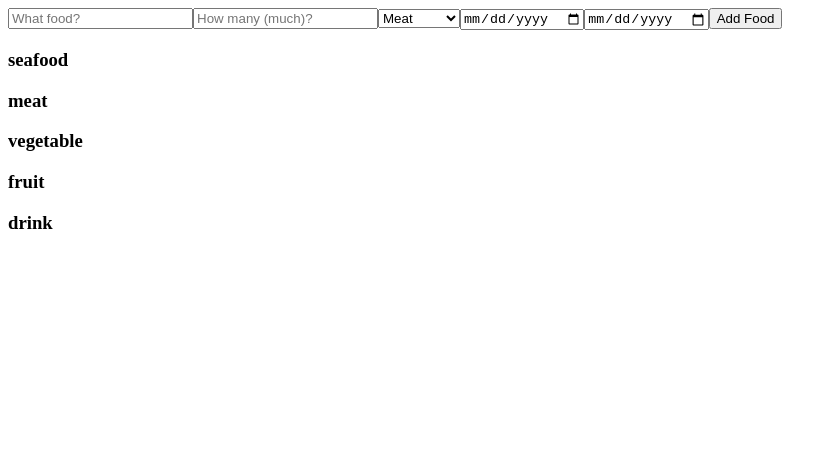
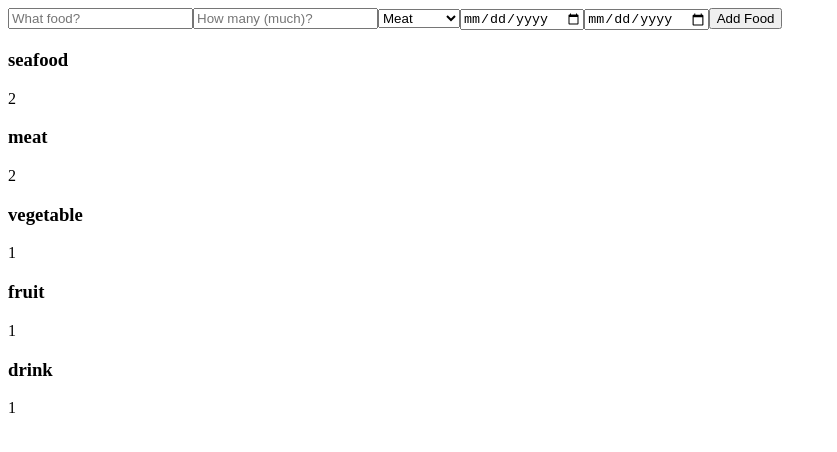
Before and after one commit to trongminh20/my-food, a React (Create React App) app: page / in a window 1280 px wide. Shown: the top 452 px of the page, without its empty margins (0-837 px from the left). Built offline with nearby package versions, Linux system fonts and the light colour scheme.

Commit message:
add containers and finished categories in fridge

```diff
--- a/src/Components/Fridge.jsx
+++ b/src/Components/Fridge.jsx
@@ -1,17 +1,13 @@
-import { foodInput } from "../demoData"
-import FoodTypes from "./FoodTypes"
+import { foodInput } from "../demoData";
+import FoodTypes from "./FoodTypes";
+import { getTypes, categories } from "../Containers/fridgContainer";
+
 export default function Fridge() {
-    const getTypes = (foodIn) => {
-        //remove the duplicate value in food types
-        return [...new Set(foodIn.map(f => { return f.type }))];
-    }
-
-    const getQuantity = () => { }
     return (
         <section id="fridge">
             {
-                getTypes(foodInput).map(f => {
-                    return <FoodTypes type={f} />
+                categories(foodInput).map(item => {
+                    return <FoodTypes type={item.name} quantity={item.quantity} />
                 })
             }
         </section>
--- /dev/null
+++ b/src/Containers/fridgContainer.js
@@ -0,0 +1,25 @@
+export const getTypes = (foodIn) => {
+    //remove the duplicate value in food types
+    return [...new Set(foodIn.map(f => { return f.type }))];
+}
+
+export const categories = (foodIn) => {
+    let categories = [];
+    let types = [...new Set(foodIn.map(f => { return f.type }))];
+    let count = 0;
+    let index = 0;
+    let t = types[index];
+    while (index < types.length) {
+        foodIn.forEach(item => {
+            if (item.type === types[index]) {
+                count++;
+            }
+        });
+
+        categories.push({ "name": types[index], "quantity": count });
+        count = 0;
+        index++;
+    }
+
+    return categories;
+}
```
